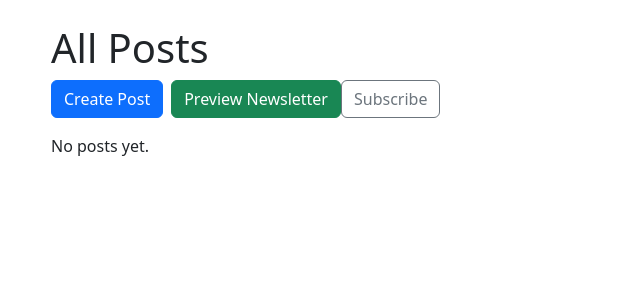
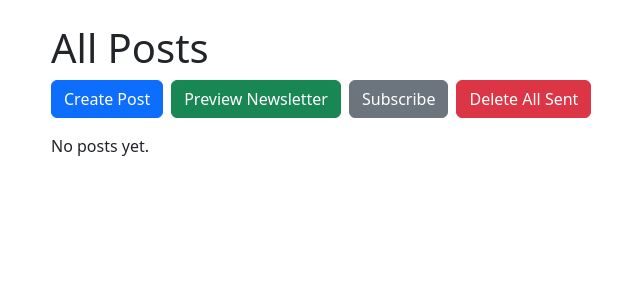
Before and after one commit to preahs/Postette, a Flask app: page / in a window 1280 px wide. Shown: the part 97-397 px from the top of the page, without its empty margins (43-683 px from the left). Run offline with Flask 3, Linux system fonts and the light colour scheme.

Commit message:
Added Delete All Sent button
Users can now delete all sent posts to cleanup the homepage.

```diff
--- a/app/routes.py
+++ b/app/routes.py
@@ -1,4 +1,4 @@
-from flask import Blueprint, render_template, request, redirect, url_for, flash, current_app
+from flask import Blueprint, render_template, request, redirect, url_for, flash, current_app, flash, url_for
 from werkzeug.utils import secure_filename
 from .models import Post
 from . import db, mail
@@ -8,6 +8,7 @@ from werkzeug.datastructures import FileStorage
 import os
 from .models import Post, Subscriber
 from .forms import PostForm, SubscribeForm
+from app.models import Post
 
 main = Blueprint('main', __name__)
 
@@ -122,3 +123,22 @@ def subscribe():
             flash("Subscribed successfully!", "success")
         return redirect(url_for('main.index'))
     return render_template('subscribe.html', form=form)
+
+@main.route('/delete-sent-posts', methods=['POST'])
+def delete_sent_posts():
+    sent_posts = Post.query.filter_by(sent=True).all()
+    upload_folder = current_app.config['UPLOAD_FOLDER']
+
+    for post in sent_posts:
+        # Delete associated image files
+        if post.image_filenames:
+            for filename in post.image_filenames.split(','):
+                filepath = os.path.join(upload_folder, filename.strip())
+                if os.path.exists(filepath):
+                    os.remove(filepath)
+
+        db.session.delete(post)
+
+    db.session.commit()
+    flash('All sent posts and their images have been deleted.', 'success')
+    return redirect(url_for('main.index'))
--- a/app/templates/index.html
+++ b/app/templates/index.html
@@ -3,11 +3,18 @@
 {% block content %}
 <div class="container mt-4">
   <h1>All Posts</h1>
-  <div class="d-flex mb-3">
-    <a href="{{ url_for('main.create_post') }}" class="btn btn-primary me-2">Create Post</a>
+  <div class="d-flex flex-wrap gap-2 mb-3">
+    <a href="{{ url_for('main.create_post') }}" class="btn btn-primary">Create Post</a>
     <a href="{{ url_for('main.newsletter_preview') }}" class="btn btn-success">Preview Newsletter</a>
-    <a href="{{ url_for('main.subscribe') }}" class="btn btn-outline-secondary">Subscribe</a>
+    <a href="{{ url_for('main.subscribe') }}" class="btn btn-secondary">Subscribe</a>
+    <form action="{{ url_for('main.delete_sent_posts') }}" method="POST" onsubmit="return confirm('Are you sure you want to delete all sent posts? This cannot be undone.');">
+      {% if csrf_token %}
+        {{ csrf_token() }}
+      {% endif %}
+      <button type="submit" class="btn btn-danger">Delete All Sent</button>
+    </form>
   </div>
+
   {% for post in posts %}
     <div class="card mb-3">
       <div class="card-body">
```
Also changed, not shown: app/static/uploads/20240218_134032.jpeg (deleted), app/static/uploads/b.jpeg (deleted), app/static/uploads/p.jpg (deleted), app/static/uploads/routerscreen.png (deleted), instance/newsletter.db.
